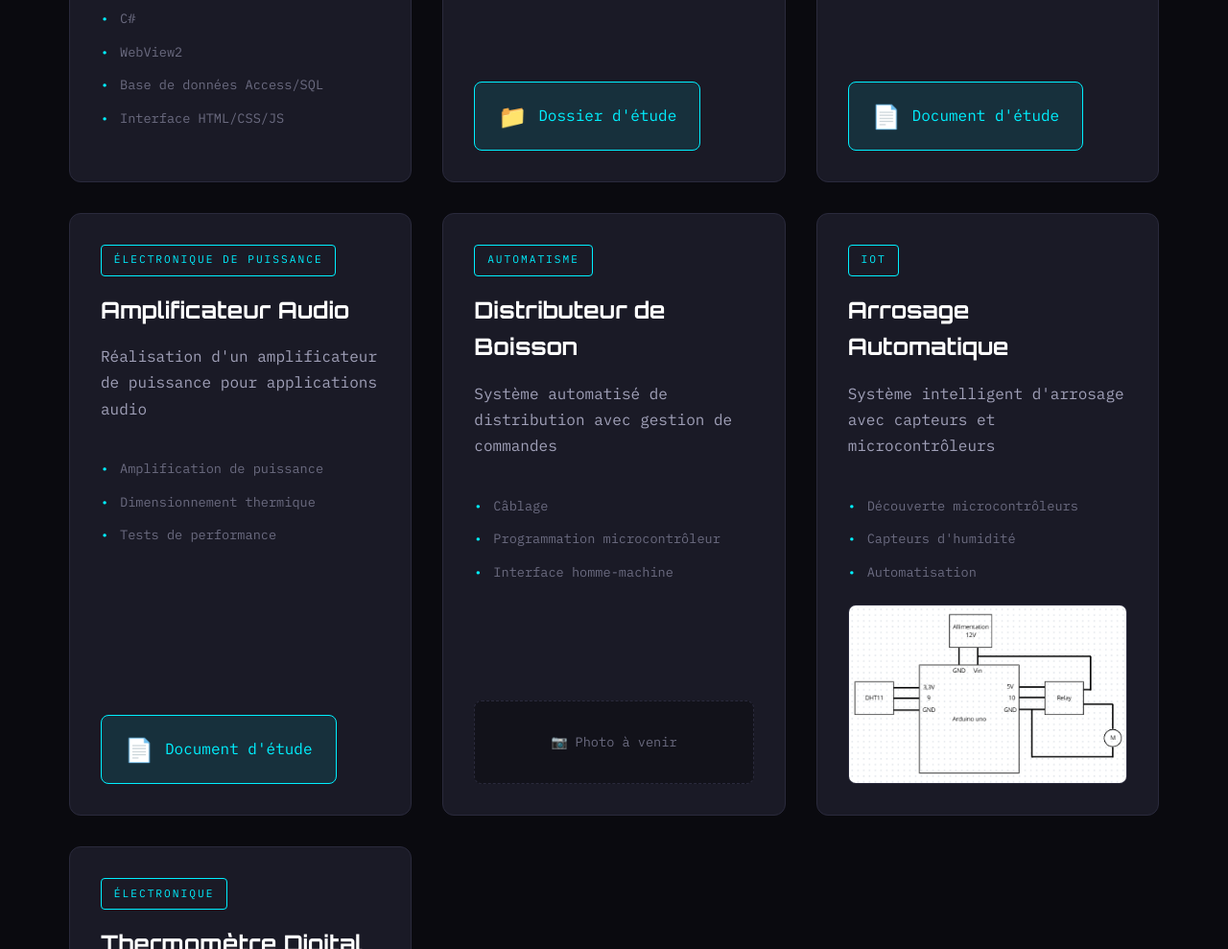
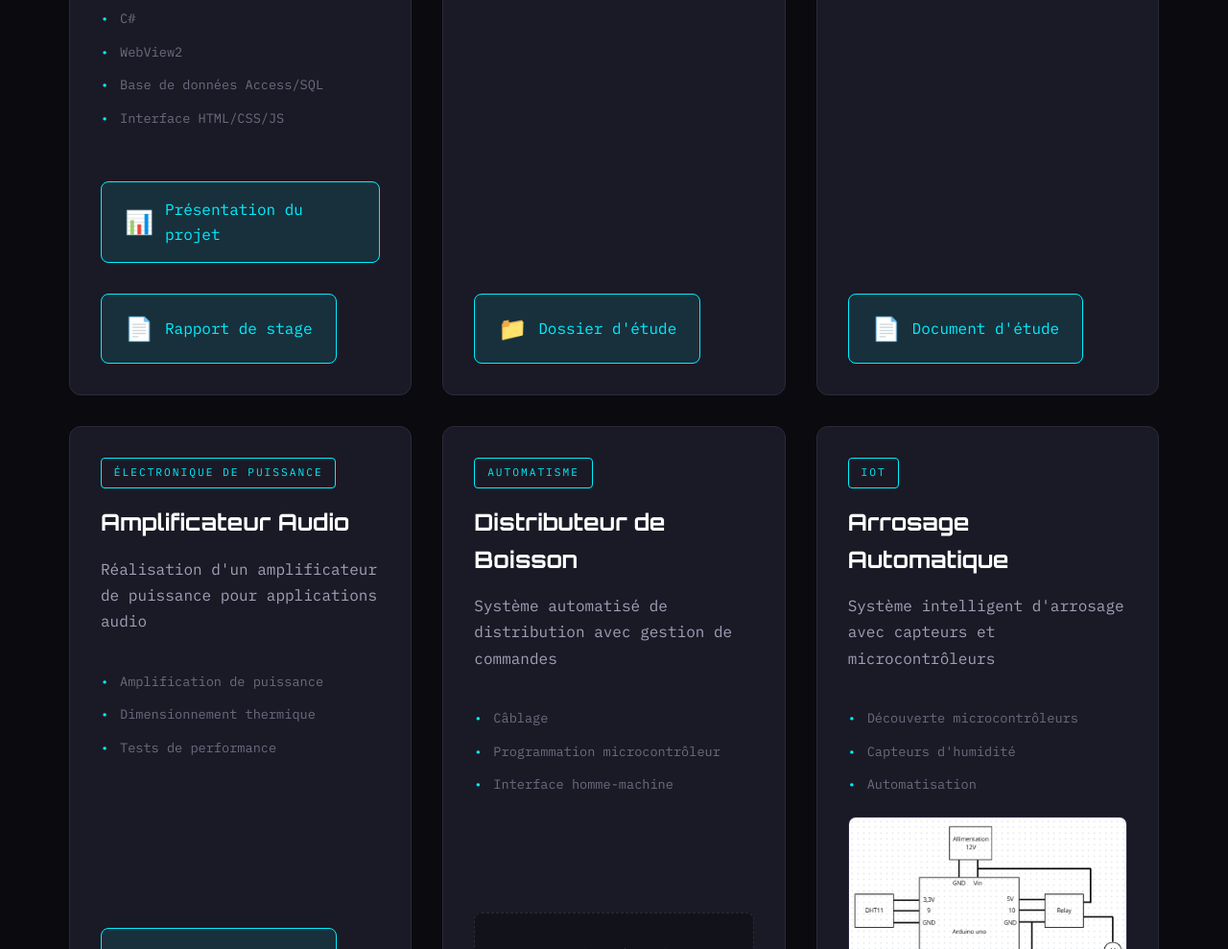
Before and after one commit to qthivand/Portfolio, a website built with Vite: page index.html in a window 1280 px wide. Shown: the part 7060-8049 px from the top of the page at 96% size. Built offline with nearby package versions, Linux system fonts and the light colour scheme.

Commit message:
Update index.html

```diff
--- a/index.html
+++ b/index.html
@@ -343,7 +343,7 @@
               </a>
             </div>
             <div class="project-docs">
-              <a href="https://drive.google.com/drive/folders/1EEsFUH7ouYpFfNbyYrseFCg-bqPuBhWu?usp=drive_link" target="_blank" class="doc-link" download>
+              <a href="https://drive.google.com/drive/folders/1XayAf4eO_d6GL1IMtBLJsSE4X19zk5FS?usp=drive_link" target="_blank" class="doc-link" download>
                 <span class="doc-icon">📁</span>
                 <span>Dossier de fabrication</span>
               </a>
@@ -427,6 +427,18 @@
             <li>Base de données Access/SQL</li>
             <li>Interface HTML/CSS/JS</li>
           </ul>
+          <div class="project-docs">
+            <a href="https://docs.google.com/presentation/d/14yKzUr9mFe1CJOTjsUNvW2CsrYt_LciZHV3tyeDbNYo/edit?usp=sharing" target="_blank" class="doc-link">
+              <span class="doc-icon">📊</span>
+              <span>Présentation du projet</span>
+            </a>
+          </div>
+          <div class="project-docs">
+            <a href="https://docs.google.com/document/d/14FUCSRN-BDAZZExdv2qbbf8jsH1g0HTOK-udjzMuMLI/edit?usp=sharing" target="_blank" class="doc-link">
+              <span class="doc-icon">📄</span>
+              <span>Rapport de stage</span>
+            </a>
+          </div>
         </div>
 
         <div class="project-card" id="serrure-rfid">
```
